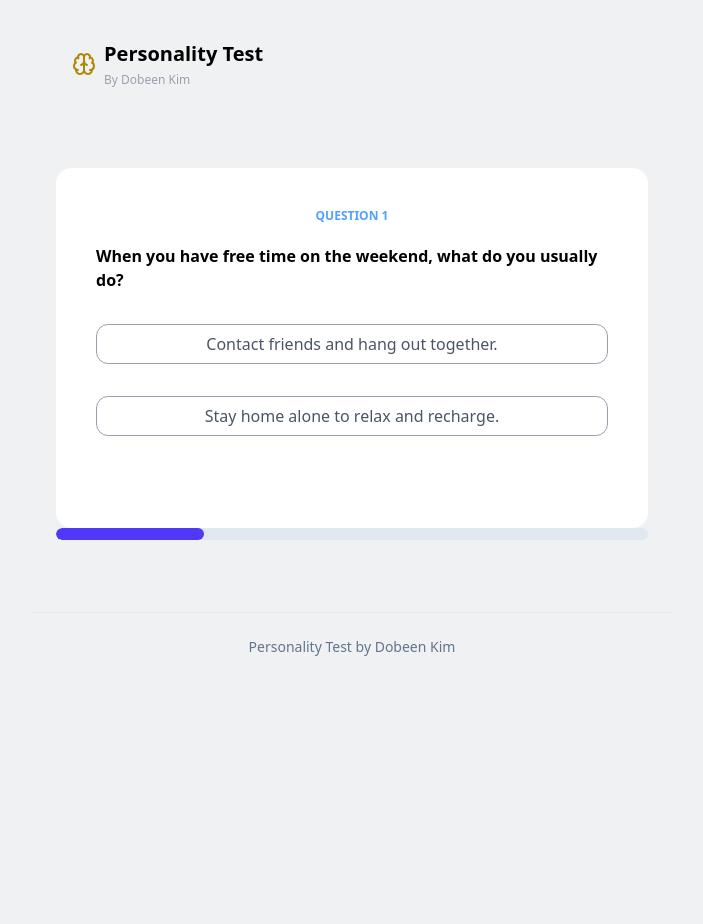
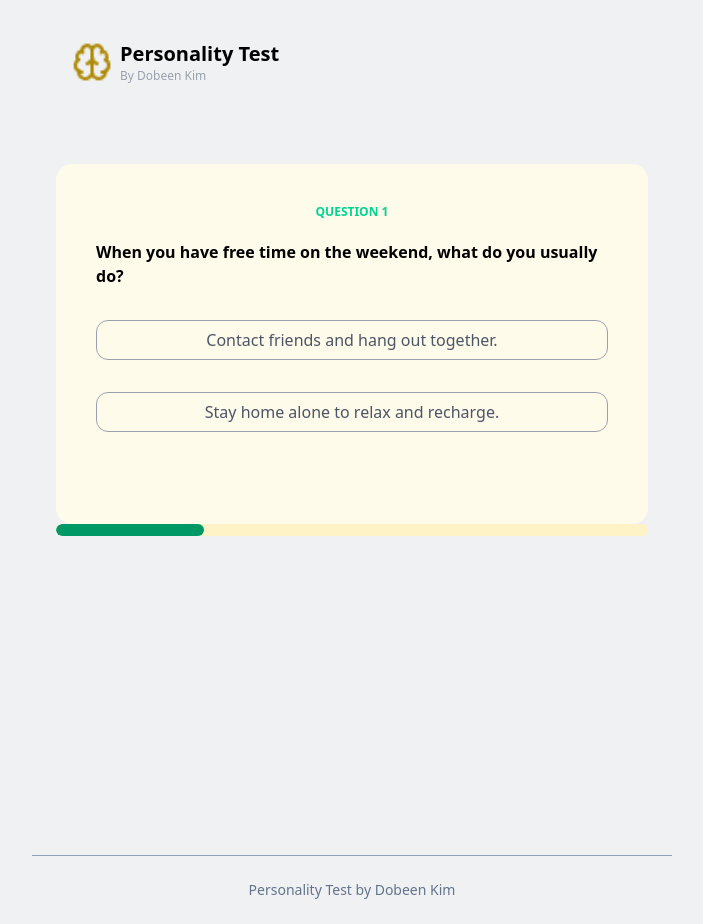
Before and after one commit to janetli82-ui/Automated-Testing-MBTI-test, a Next.js app: page / in a window 1280 px wide. Shown: the whole page, without its empty margins (288-991 px from the left). Before the commit the page ends 800 px from the top, so only its background shows below. Built offline with nearby package versions, Linux system fonts and the light colour scheme.

Commit message:
Add better styling

```diff
--- a/src/app/page.tsx
+++ b/src/app/page.tsx
@@ -42,24 +42,27 @@ export default function Home() {
     setResultData(null);
   };
   return (
-    <div>
+    <div className="flex min-h-screen flex-col">
       <main className="mx-auto flex w-full max-w-3xl flex-1 flex-col px-6 py-10">
         {resultData ? (
           <Result
             resultData={resultData}
-          reStart={handleRestart}
-        />
+            reStart={handleRestart} />
         ) : (
-          <QA currentNumber={currentNumber} selectAnswer={handleSelectClick} onPrev={buttonClick} />
-      )}
-      <div className="mb-8">
+          <>
+          <QA currentNumber={currentNumber}
+              selectAnswer={handleSelectClick}
+              onPrev={buttonClick} />
+              <div className="mb-8 w-full">
                 <ProgressBar
                 currentNumber={currentNumber}
                 totalQuestions={mbtiQuestions.length}
                 />
             </div>
+            </>
+        )}
       </main>
       <Footer />
-    </div >
+    </div>
   )
 }
--- a/src/components/Footer/index.tsx
+++ b/src/components/Footer/index.tsx
@@ -1,6 +1,6 @@
 const Footer = () => {
   return (
-    <footer className="mt-auto border-t border-slate-200 px-6 py-6 text-center text-sm text-slate-500">
+    <footer className="mt-auto border-t border-slate-400 px-6 py-6 text-center text-sm text-slate-500">
       <p>Personality Test by Dobeen Kim</p>
     </footer>
   );
--- a/src/components/Header/index.tsx
+++ b/src/components/Header/index.tsx
@@ -1,8 +1,8 @@
 const Header = () => {
   return(
    <div className='flex px-10 py-10 gap-2 items-center'>
-    <img src="./brain.png" alt="brain" data-testid="brain-icon"/>
-    <div className='flex flex-col gap-1'>
+      <img src="./brain.png" alt="brain" data-testid="brain-icon" className="h-10 w-10 shrink-0 object-contain" />
+    <div className='flex flex-col'>
       <h1 className='text-xl text-black font-bold'>Personality Test</h1>
       <p className='text-gray-400 text-xs '>By Dobeen Kim</p>
     </div>
--- a/src/components/ProgressBar/index.tsx
+++ b/src/components/ProgressBar/index.tsx
@@ -19,7 +19,7 @@ const ProgressBar = ({
   return (
     <div
       aria-label="Quiz progress"
-      className="h-3 w-full overflow-hidden rounded-full bg-slate-200"
+      className="h-3 w-full overflow-hidden rounded-full bg-amber-100"
     >
       <div
         role="progressbar"
@@ -27,7 +27,7 @@ const ProgressBar = ({
         aria-valuemax={100}
         aria-valuenow={percentage}
         style={{ width: `${percentage}%` }}
-        className="h-full rounded-full bg-indigo-600 transition-all duration-300"
+        className="h-full rounded-full bg-emerald-600 transition-all duration-300"
       />
     </div>
   );
--- a/src/components/QA/index.tsx
+++ b/src/components/QA/index.tsx
@@ -11,8 +11,8 @@ const QA = ({ currentNumber, selectAnswer, onPrev }: QAProp) => {
   return (
     <>
       {currentNumber < mbtiQuestions.length && (
-        <div className="bg-white rounded-2xl md:max-w-2xl md:h-90 items-center p-10">
-          <p className="text-blue-400 font-bold text-xs text-center">
+        <div className="bg-amber-50 rounded-2xl md:max-w-2xl md:h-90 items-center p-10">
+          <p className="text-emerald-400 font-bold text-xs text-center">
             QUESTION {currentNumber + 1}
           </p>
           <div className="flex flex-col mt-5 gap-8 items-center relative">
@@ -23,12 +23,12 @@ const QA = ({ currentNumber, selectAnswer, onPrev }: QAProp) => {
               <button
                 key={index}
                 onClick={() => selectAnswer(answer.type)}
-                className="border rounded-xl border-gray-400 md:h-10 md:w-lg cursor-pointer text-gray-600 text-center leading-8.25"
+                className="border rounded-xl border-gray-400 md:h-10 md:w-lg px-5 cursor-pointer text-gray-600 text-center leading-8.25"
               >
                 {answer.text}
               </button>
             ))}
-            {currentNumber > 0 && <button onClick={onPrev} className="cursor-pointer md:absolute md:left-6 md:top-50 border bg-amber-400 rounded-xl w-20">Previous</button>}
+            {currentNumber > 0 && <button onClick={onPrev} className="cursor-pointer md:left-6 md:top-50 border bg-amber-200 rounded-xl w-20">Previous</button>}
           </div>
 
         </div>
--- a/src/components/Result/index.tsx
+++ b/src/components/Result/index.tsx
@@ -12,26 +12,28 @@ const Result = ({
   reStart,
 }: ResultProps) => {
   return (
-    <section className="mx-auto flex max-w-2xl flex-col items-center rounded-2xl bg-white p-8 text-center shadow-lg">
-      <p className="mb-2 text-sm font-semibold uppercase tracking-wide text-indigo-600">
+    <section className="mx-auto flex w-full max-w-2xl flex-col items-center rounded-2xl bg-amber-50 p-10 md:h-90">
+      <div className="relative mt-5 flex w-full flex-col items-center gap-8 text-center">
+      <p className="text-balance font-bold text-amber-600">
         Your Result
       </p>
 
-      <h1 className="mb-4 text-3xl font-bold text-slate-900">
+      <h1 className="text-2xl font-bold text-slate-900">
         {resultData.title}
       </h1>
 
-      <p className="mb-8 max-w-lg text-slate-600">
+      <p className="max-w-lg text-center text-slate-600">
         {resultData.description}
       </p>
 
       <button
         type="button"
         onClick={reStart}
-        className="rounded-lg bg-indigo-600 px-6 py-3 font-semibold text-white transition hover:bg-indigo-700 focus:outline-none focus:ring-2 focus:ring-indigo-500 focus:ring-offset-2"
+          className="h-10 cursor-pointer rounded-xl border border-gray-400 px-5 text-center leading-8 text-gray-600 transition hover:bg-amber-200"
       >
         Test again
       </button>
+      </div>
     </section>
   );
 }
```
Lines whose indentation alone changed are shown as unchanged.
